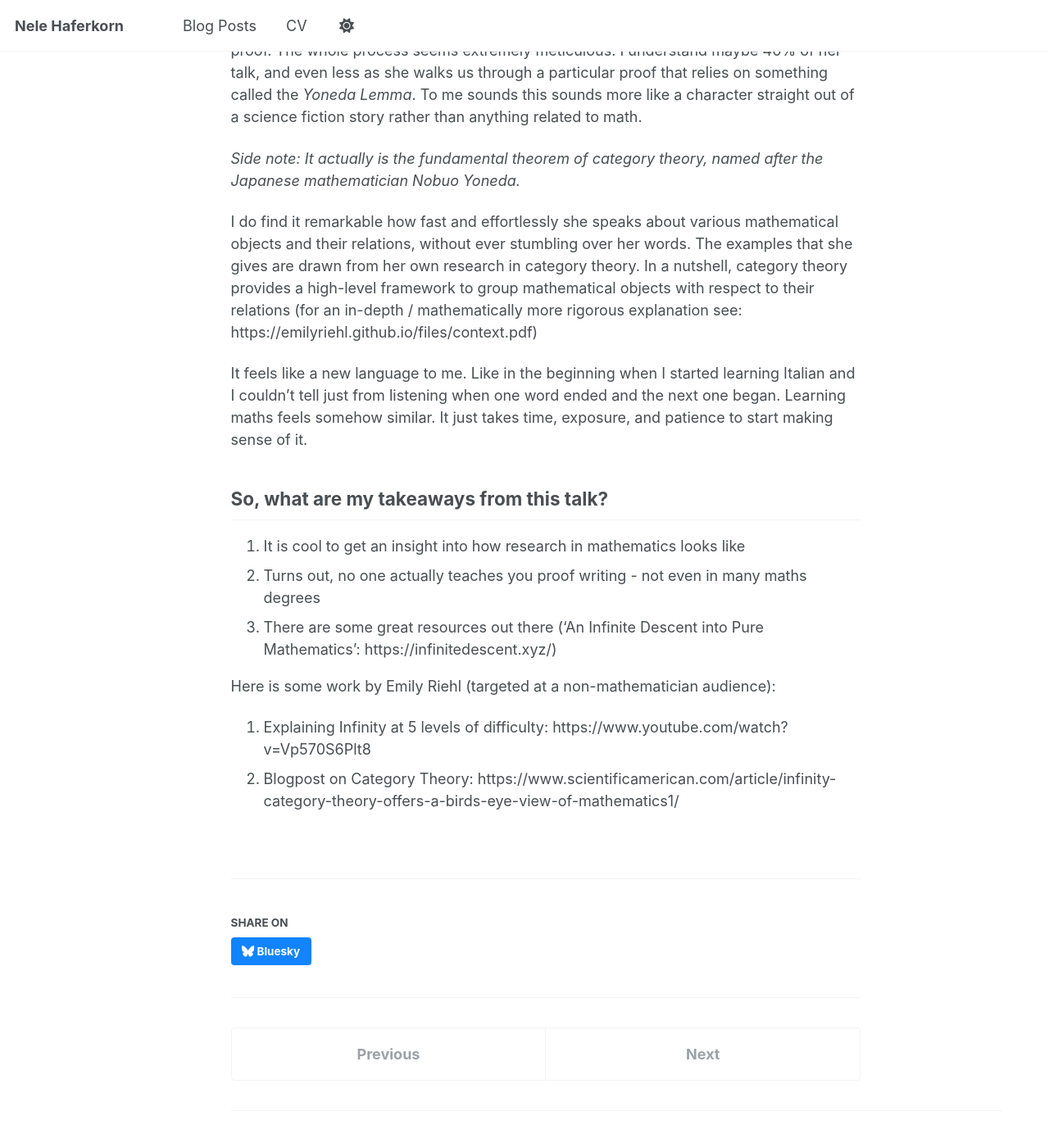
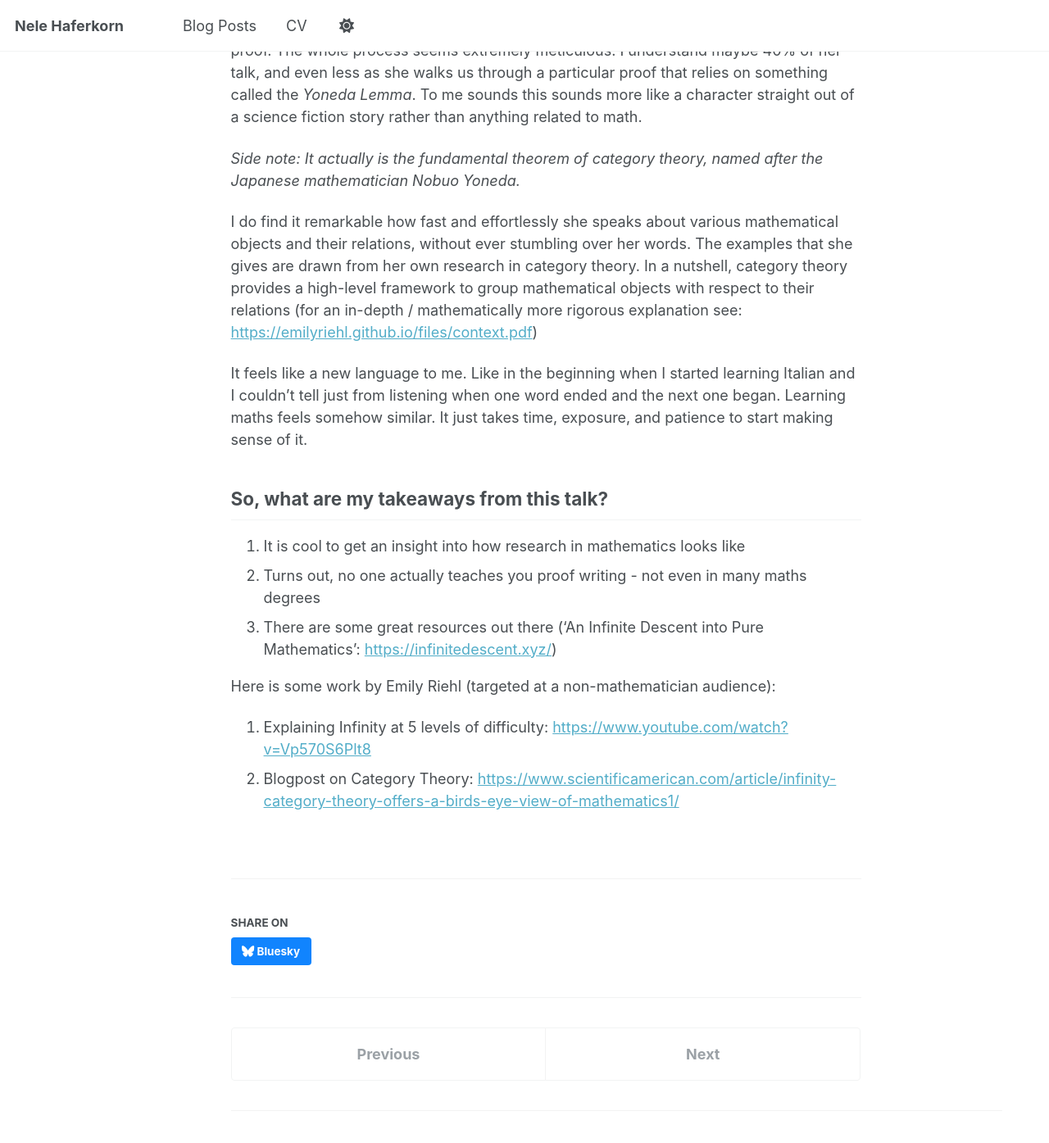
Before and after one commit to nhaferkorn/nhaferkorn.github.io, a Jekyll site: the page built from _posts/2025-08-29-learning-maths.md, in a window 1280 px wide and 1400 px high, scrolled down 512 px. Shown: the top 1395 px of the window at 82% size. Built offline with Jekyll 4.4.1, drawn with Linux system fonts in a browser that asks for light colours; some of the changed text lies outside the part shown.

Commit message:
add urls

```diff
--- a/_posts/2025-08-29-learning-maths.md
+++ b/_posts/2025-08-29-learning-maths.md
@@ -19,7 +19,7 @@ I understand maybe 40% of her talk, and even less as she walks us through a part
 
 I do find it remarkable how fast and effortlessly she speaks about various mathematical objects and their relations, without ever stumbling over her words.
 The examples that she gives are drawn from her own research in category theory.
-In a nutshell, category theory provides a high-level framework to group mathematical objects with respect to their relations (for an in-depth / mathematically more rigorous explanation see: https://emilyriehl.github.io/files/context.pdf)
+In a nutshell, category theory provides a high-level framework to group mathematical objects with respect to their relations (for an in-depth / mathematically more rigorous explanation see: <https://emilyriehl.github.io/files/context.pdf>)
 
 It feels like a new language to me. Like in the beginning when I started learning Italian and I couldn't tell just from listening when one word ended and the next one began. Learning maths feels somehow similar. It just takes time, exposure, and patience to start making sense of it.
 
@@ -27,9 +27,9 @@ It feels like a new language to me. Like in the beginning when I started learnin
 
 1. It is cool to get an insight into how research in mathematics looks like
 2. Turns out, no one actually teaches you proof writing - not even in many maths degrees
-3. There are some great resources out there ('An Infinite Descent into Pure Mathematics': https://infinitedescent.xyz/)
+3. There are some great resources out there ('An Infinite Descent into Pure Mathematics': <https://infinitedescent.xyz/>)
 
 
 Here is some work by Emily Riehl (targeted at a non-mathematician audience):
-1. Explaining  Infinity at 5 levels of difficulty: https://www.youtube.com/watch?v=Vp570S6Plt8
-2. Blogpost on Category Theory: https://www.scientificamerican.com/article/infinity-category-theory-offers-a-birds-eye-view-of-mathematics1/
+1. Explaining  Infinity at 5 levels of difficulty: <https://www.youtube.com/watch?v=Vp570S6Plt8>
+2. Blogpost on Category Theory: <https://www.scientificamerican.com/article/infinity-category-theory-offers-a-birds-eye-view-of-mathematics1/>
```
Also changed, not shown: other parts of _posts/2025-08-29-learning-maths.md (+1 -1 lines).
